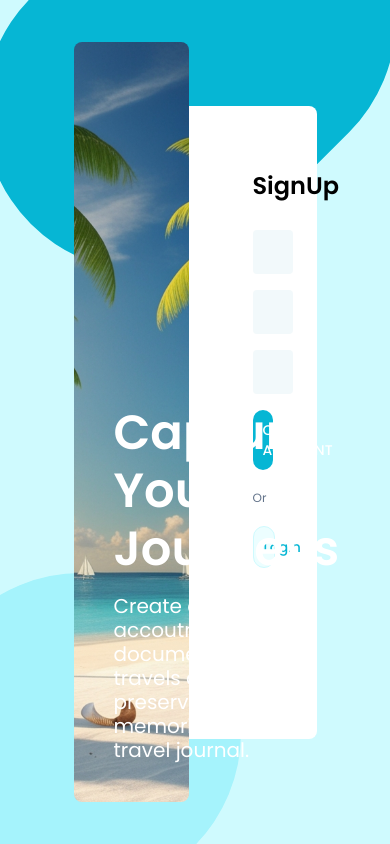
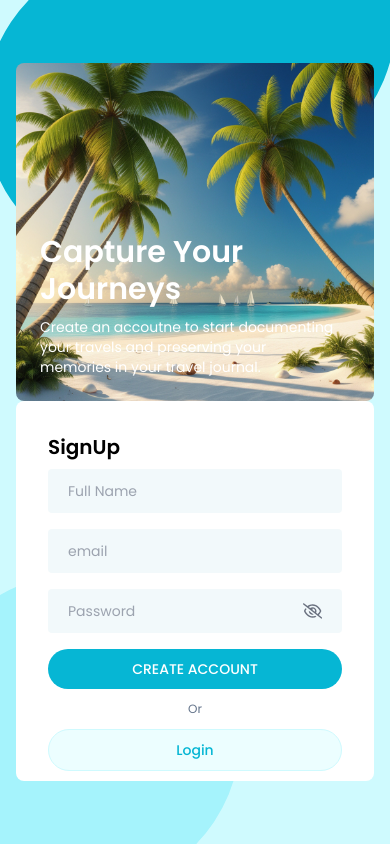
Before and after one commit to ashish0987aashish/travel-app, a React (Vite) app in the folder frontend/travel-story-app/: page /signup in a window 390 px wide. Built offline with nearby package versions, Linux system fonts and the light colour scheme.

Commit message:
Update SignUp.jsx

```diff
--- a/frontend/travel-story-app/src/pages/Auth/SignUp.jsx
+++ b/frontend/travel-story-app/src/pages/Auth/SignUp.jsx
@@ -67,21 +67,21 @@ const SignUp = () => {
       <div className="login-ui-box  right-10 -top-40" />
       <div className="login-ui-box bg-cyan-200 -bottom-40 right-1/2" />
 
-      <div className="container h-screen flex items-center justify-center px-20 my-auto">
-        <div className="w-2/4 h-[90vh] flex items-end signup-bagha bg-cover bg-center rounded-lg p-10 z-50">
+      <div className="container h-screen flex flex-col lg:flex-row items-center justify-center px-4 lg:px-20 my-auto">
+        <div className="w-full lg:w-2/4 h-[40vh] lg:h-[90vh] flex items-end signup-bagha bg-cover bg-center rounded-lg p-6 lg:p-10 z-50">
           <div>
-            <h4 className="text-5xl text-white font-semibold leading-[58px]">
+            <h4 className="text-3xl lg:text-5xl text-white font-semibold leading-tight lg:leading-[58px]">
               Capture Your <br /> Journeys
             </h4>
-            <p className="text-xl text-white leading-6 pr-7 mt-4">
+            <p className="text-sm lg:text-xl text-white leading-5 lg:leading-6 pr-4 lg:pr-7 mt-2 lg:mt-4">
              Create an accoutne to start documenting your travels and preserving your memories in your travel journal.
             </p>
           </div>
         </div>
 
-        <div className="w-2/4 h-[75vh] bg-white rounded-r-lg relative p-16 shadow-cyan-200/20">
+        <div className="w-full lg:w-2/4 h-[45vh] lg:h-[75vh] bg-white rounded-lg lg:rounded-r-lg relative p-8 lg:p-16 shadow-cyan-200/20">
           <form onSubmit={handleSignUp} action="">
-            <h4 className="text-2xl font-semibold mb-7">SignUp</h4>
+            <h4 className="text-xl lg:text-2xl font-semibold mb-2 lg:mb-7">SignUp</h4>
 
             <input
               type="text"
@@ -116,7 +116,7 @@ const SignUp = () => {
               CREATE ACCOUNT
             </button>
 
-            <p className="text-xs text-slate-500 text-center my-4">Or</p>
+            <p className="text-xs text-slate-500 text-center my-2">Or</p>
 
             <button
               type="submit"
```
